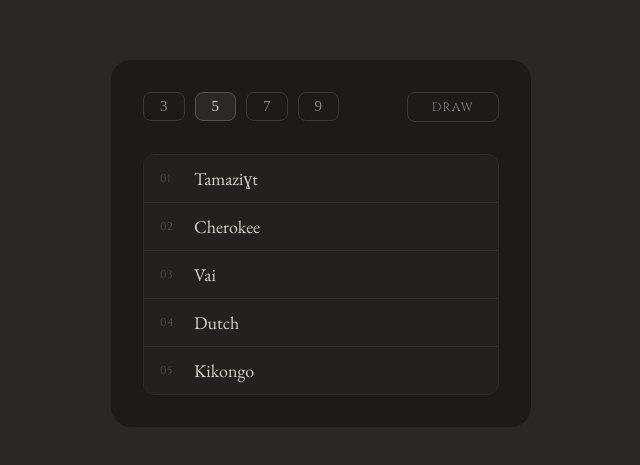
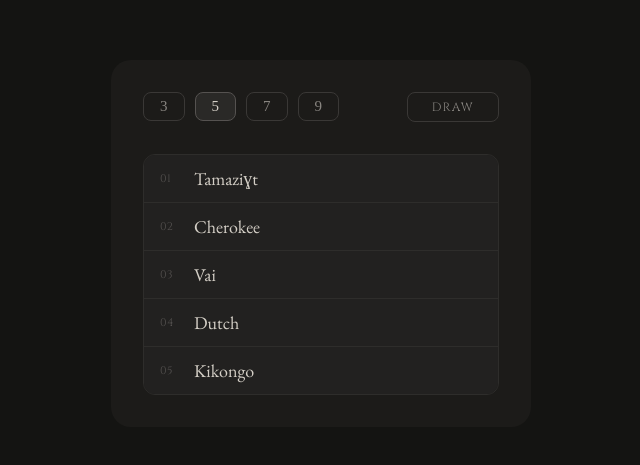
Before and after one commit to mobposg/taishulanguagepicker, a plain HTML site: page index.html in a window 1280 px wide. Shown: the part 157-622 px from the top of the page, without its empty margins (319-959 px from the left). Drawn offline with nearby package versions, Linux system fonts and the light colour scheme.

Commit message:
Update index.html

```diff
--- a/index.html
+++ b/index.html
@@ -10,7 +10,7 @@
   * { box-sizing: border-box; margin: 0; padding: 0; }
 
   body {
-    background: #2a2826;
+    background: #141412;
     min-height: 100vh;
     display: flex;
     justify-content: center;
```
